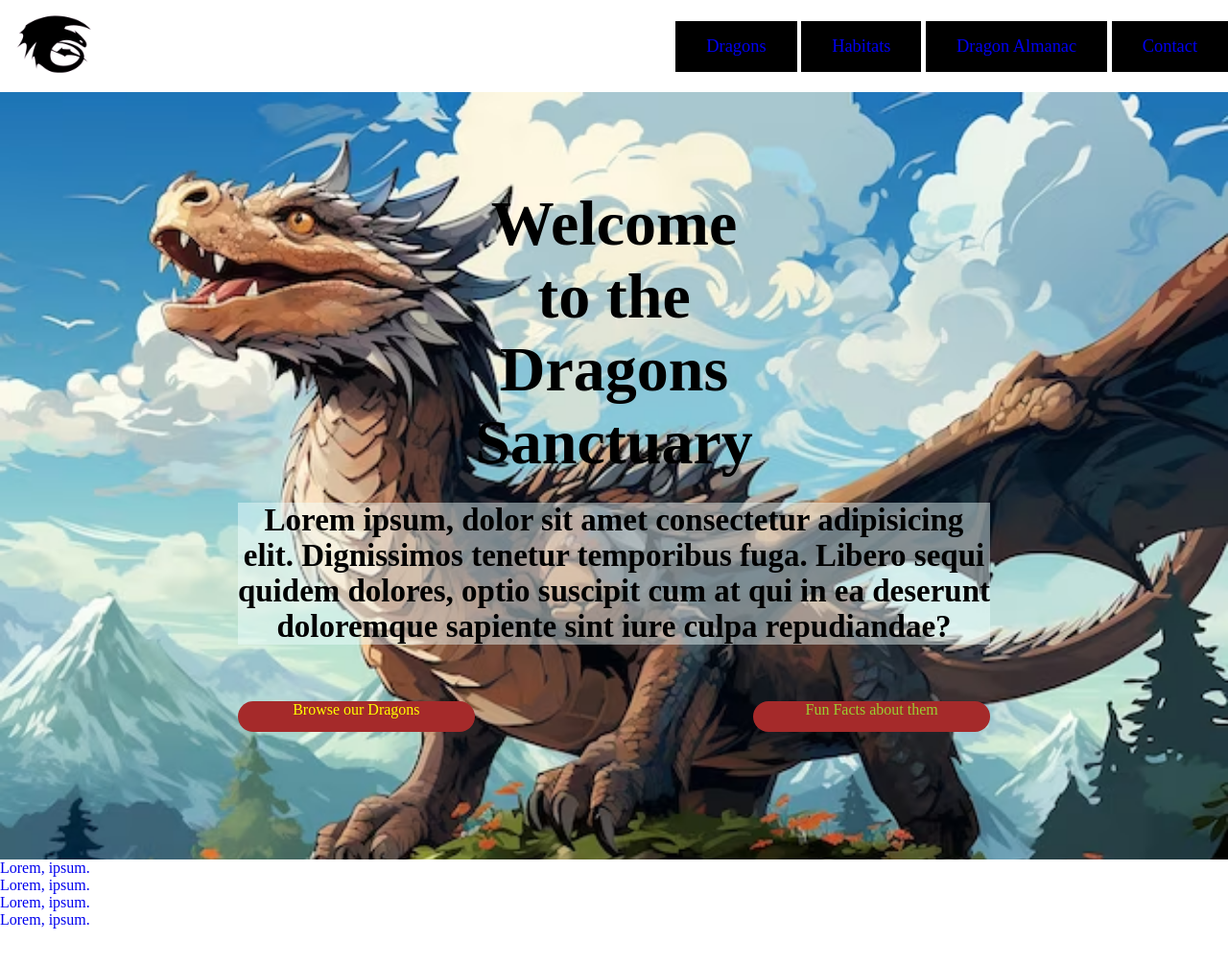
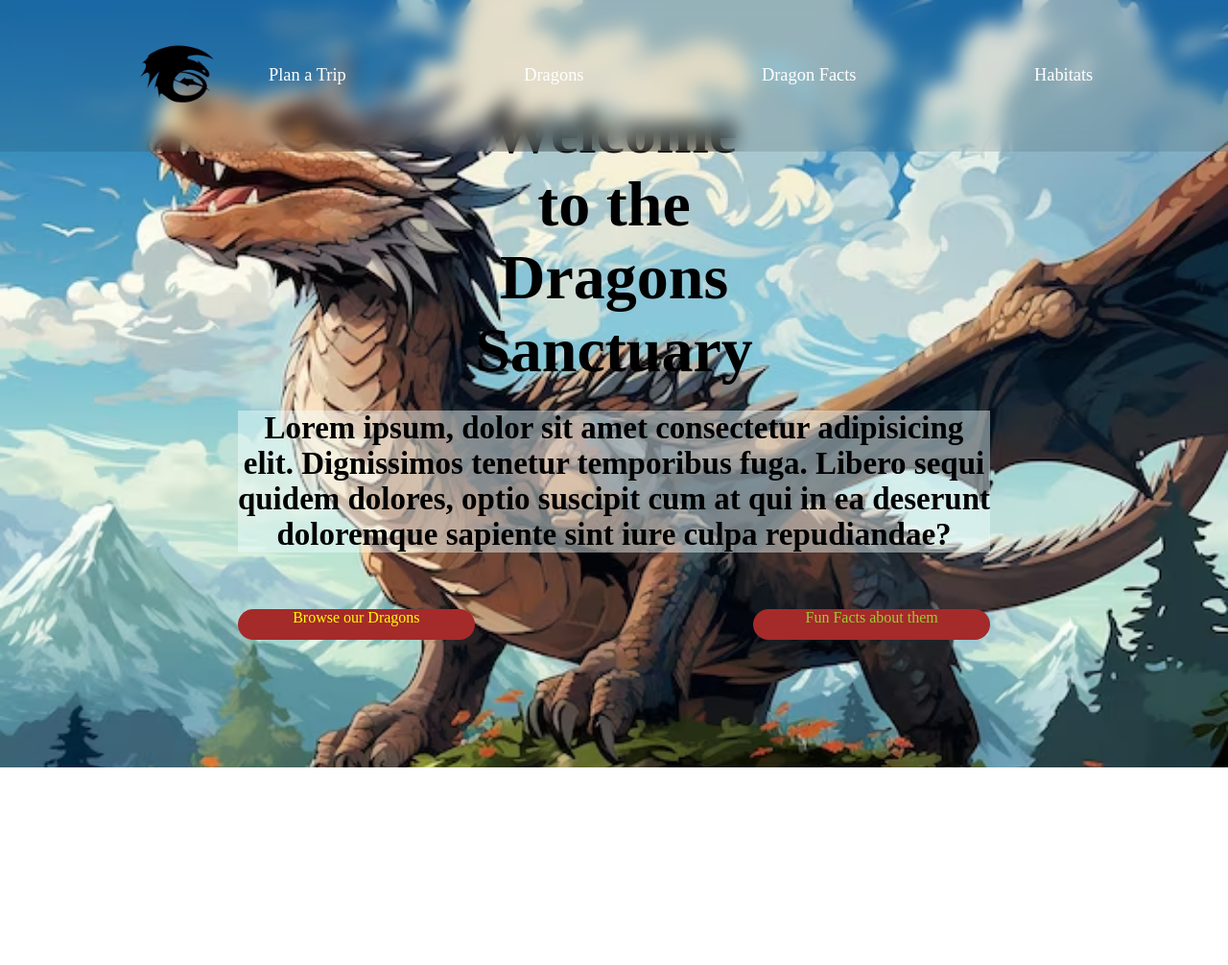
Before and after one commit to Malekzie/cpnt260-final, a plain HTML site: page index.html in a window 1280 px wide. Shown: the whole page at 96% size. After the commit the page ends 800 px from the top, so only its background shows below. Drawn offline with nearby package versions, Linux system fonts and the light colour scheme.

Commit message:
refactored navbar

```diff
--- a/index.html
+++ b/index.html
@@ -4,7 +4,8 @@
   <meta charset="UTF-8">
   <meta name="viewport" content="width=device-width, initial-scale=1.0">
   <title>Dragon Sanctuary</title>
-
+  <!-- JavaScript -->
+  <link rel="stylesheet" href="js/client.js">
   <!-- Stylesheets -->
   <link rel="stylesheet" href="css/nav.css">
   <link rel="stylesheet" href="css/main.css">
@@ -15,38 +16,74 @@
   <!-- Google Fonts -->
 
   <!-- Misc -->
+  <link href='https://unpkg.com/boxicons@2.1.4/css/boxicons.min.css' rel='stylesheet'>
 </head>
 <body>
   <!-- Nav Section -->
-  <nav class="navbar">
-    <div class="site-name"><img class="logo" src="images/logo.jpg" alt="Site Logo"></div>
+  <header class="head-wrap">
+    <a href="#"><img class="logo" src="images/logo.jpg" alt="Dragon Logo"></a>
 
-    <div class="nav-items">
-      <ul class="drop-down">
-        <li class="nav-list"><a href="#">Dragons</a></li>
-        <li class="nav-list"><a href="#">Habitats</a></li>
-        <li class="nav-list"><a href="#">Dragon Almanac</a></li>
-        <li class="nav-list"><a href="#">Contact</a></li>
-      </ul>
-  </nav>
+    <label for="" class="icons">
+      <i class='bx bx-menu'></i>
+    </label>
+    <nav class="navbar" >
+      <a href="#" class="nav-items">Plan a Trip</a>
+      <a href="#" class="nav-items">Dragons</a>
+      <a href="#" class="nav-items">Dragon Facts</a>
+      <a href="#" class="nav-items">Habitats</a>
+      <a href="#" class="nav-items">Support Us</a>
+    </nav>
+  </header>
 
   <!-- Hero Section -->
   <div class="hero-wrapper">
     <h1 class="hero-title">Welcome to the Dragons Sanctuary</h1>
     <p class="hero-banner">Lorem ipsum, dolor sit amet consectetur adipisicing elit. Dignissimos tenetur temporibus fuga. Libero sequi quidem dolores, optio suscipit cum at qui in ea deserunt doloremque sapiente sint iure culpa repudiandae?</p>
-      <a class="cta1" href="#">Browse our Dragons</a></>
+      <a class="cta1" shref="#">Browse our Dragons</a></>
       <a class="cta2" href="#">Fun Facts about them</a></div>
   </div>
 
   <!-- Gallery of Dragon Photos -->
-  <div class="gal-wrap">
-    <ul class="gallery">
-      <li class="gal-items"><a href="#">Lorem, ipsum.</a></li>
-      <li class="gal-items"><a href="#">Lorem, ipsum.</a></li>
-      <li class="gal-items"><a href="#">Lorem, ipsum.</a></li>
-      <li class="gal-items"><a href="#">Lorem, ipsum.</a></li>
+  <!-- <div class="gal-wrap">
+    <ul id="dragons" class="gallery">
+      <li class="gal-item1">
+        <div class="gal-image1"></div>
+        <a href="#">Infernum, The Fire Dragon</a>
+      </li>
+      <li class="gal-item2">
+        <div class="gal-image2"></div>
+        <a href="#">Lorem, ipsum.</a>
+      </li>
+      <li class="gal-item3">
+        <div class="gal-image3"></div>
+        <a href="#">Lorem, ipsum.</a>
+      </li>
+      <li class="gal-item4">
+        <div class="gal-image4"></div>
+        <a href="#">Lorem, ipsum.</a>
+      </li>
+      <li class="gal-item5">
+        <div class="gal-image5"></div>
+        <a href="#">Lorem, ipsum.</a>
+      </li>
+      <li class="gal-item6">
+        <div class="gal-image6"></div>
+        <a href="#">Lorem, ipsum.</a>
+      </li>
+      <li class="gal-item7">
+        <div class="gal-image7"></div>
+        <a href="#">Lorem, ipsum.</a>
+      </li>
+      <li class="gal-item8">
+        <div class="gal-image8"></div>
+        <a href="#">Lorem, ipsum.</a>
+      </li>
+      <li class="gal-item9">
+        <div class="gal-image9"></div>
+        <a href="#">Lorem, ipsum.</a>
+      </li>
     </ul>
-  </div>
+  </div> -->
 
   <!-- Habitats -->
   <!-- <div class="habitat-wrap">
```
